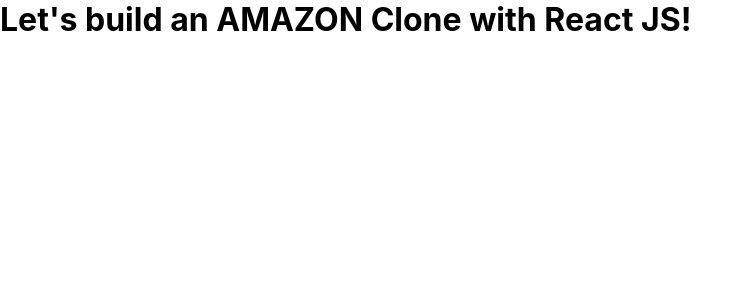
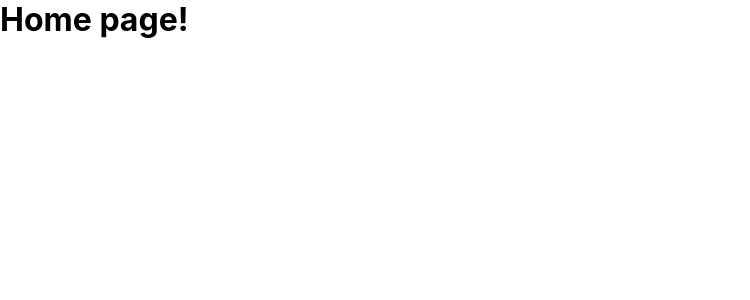
Before and after one commit to Attack-of-the-Clones/Amazon-Clone, a React (Create React App) app in the folder amazon-clone/: page / in a window 1280 px wide. Shown: the top 300 px of the page, without its empty margins (0-750 px from the left). Built offline with nearby package versions, Linux system fonts and the light colour scheme.

Commit message:
Set-up React-Router

```diff
--- a/amazon-clone/package.json
+++ b/amazon-clone/package.json
@@ -8,6 +8,7 @@
     "@testing-library/user-event": "^7.1.2",
     "react": "^16.13.1",
     "react-dom": "^16.13.1",
+    "react-router-dom": "^5.2.0",
     "react-scripts": "3.4.3"
   },
   "scripts": {
--- a/amazon-clone/src/App.css
+++ b/amazon-clone/src/App.css
@@ -1,3 +1,5 @@
+/* Remove invisible margin start */
 * {
   margin: 0;
 }
+/* Remove invisible margin end */
--- a/amazon-clone/src/App.js
+++ b/amazon-clone/src/App.js
@@ -1,13 +1,44 @@
 import "./App.css";
+
+import { Link, Route, BrowserRouter as Router, Switch } from "react-router-dom";
 
 import React from "react";
 
 function App() {
   return (
-    <div className="App">
-      <h1>Let's build an AMAZON Clone with React JS!</h1>
-    </div>
+    <Router>
+      <div className="app">
+        <Switch>
+          <Route path="/checkout">
+            <h1>Checkout page</h1>
+          </Route>
+          <Route path="/login">
+            <h1>Login page</h1>
+          </Route>
+          {/* This is the default route */}
+          <Route path="/">
+            <h1>Home page!</h1>
+          </Route>
+        </Switch>
+      </div>
+    </Router>
   );
 }
 
+{
+  /* We need React-ROUTER to add multi-page functionality in a single-page app.
+      React Router gives th app the feel of desktop apps so you're switching
+      between pages without talking to the server thus the page doesn't reload. */
+}
+
+{
+  /* example.com */
+}
+{
+  /* example.com/checkout */
+}
+{
+  /* example.com/login */
+}
+
 export default App;
```
Also changed, not shown: 2 other files (tests, documents, lock files or other folders).
